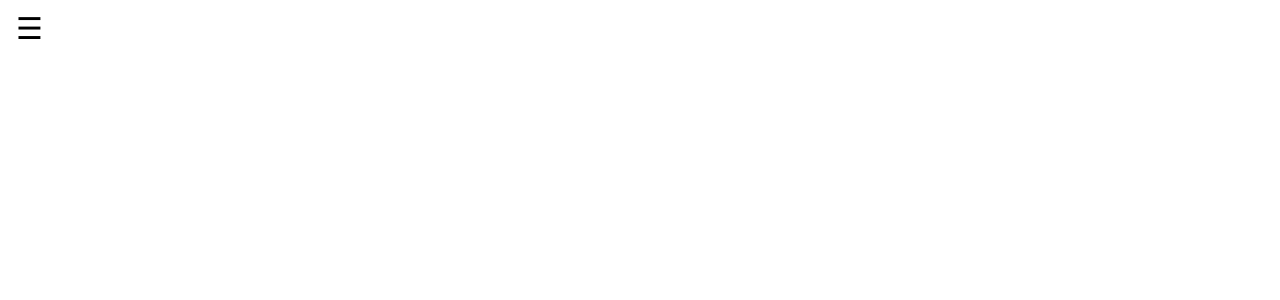
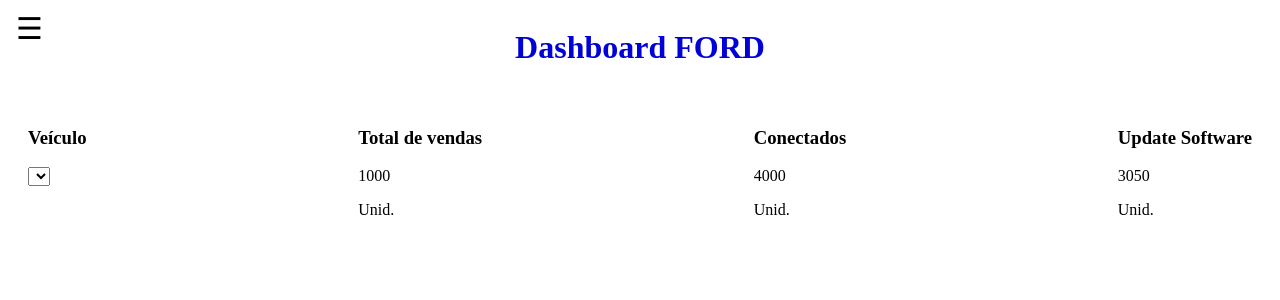
Before and after one commit to c13neto/Angular-Ford, an Angular app: page /dashboard in a window 1280 px wide. Shown: the top 300 px of the page. Built offline with nearby package versions, Linux system fonts and the light colour scheme.

Commit message:
style: stylized dashboard

```diff
--- a/src/app/pages/dashboard/dashboard.css
+++ b/src/app/pages/dashboard/dashboard.css
@@ -0,0 +1,18 @@
+.mainContainer{
+  display: grid;
+}
+.tituloContainer{
+  width: 100%;
+  display: flex;
+  align-items: center;
+  justify-content: center;
+}
+.titulo{
+  color: rgb(0, 0, 216);
+}
+.modal-container{
+  display: flex;
+  flex-direction: row;
+  justify-content: space-between;
+  margin: 20px;
+}
--- a/src/app/pages/dashboard/dashboard.html
+++ b/src/app/pages/dashboard/dashboard.html
@@ -1,3 +1,29 @@
+<app-menu></app-menu>
 <main>
-  <app-menu></app-menu>
+  <div class="mainContainer">
+   <div class="tituloContainer"><h1 class="titulo">Dashboard FORD</h1></div>
+    <div class="modal-container">
+      <div class="container-1">
+        <h3>Veículo</h3>
+        <select name="veiculon" id="veiculoid"></select>
+      </div>
+      <div class="container-2">
+        <h3>Total de vendas</h3>
+        <p>1000</p>
+        <p>Unid.</p>
+      </div>
+      <div class="container-3">
+        <h3>Conectados</h3>
+        <p>4000</p>
+        <p>Unid.</p>
+      </div>
+      <div class="container-4">
+        <h3>Update Software</h3>
+        <p>3050</p>
+        <p>Unid.</p>
+      </div>
+    </div>
+    <div class="fotoCarro"></div>
+    <div class="informacoes"></div>
+  </div>
 </main>
```
